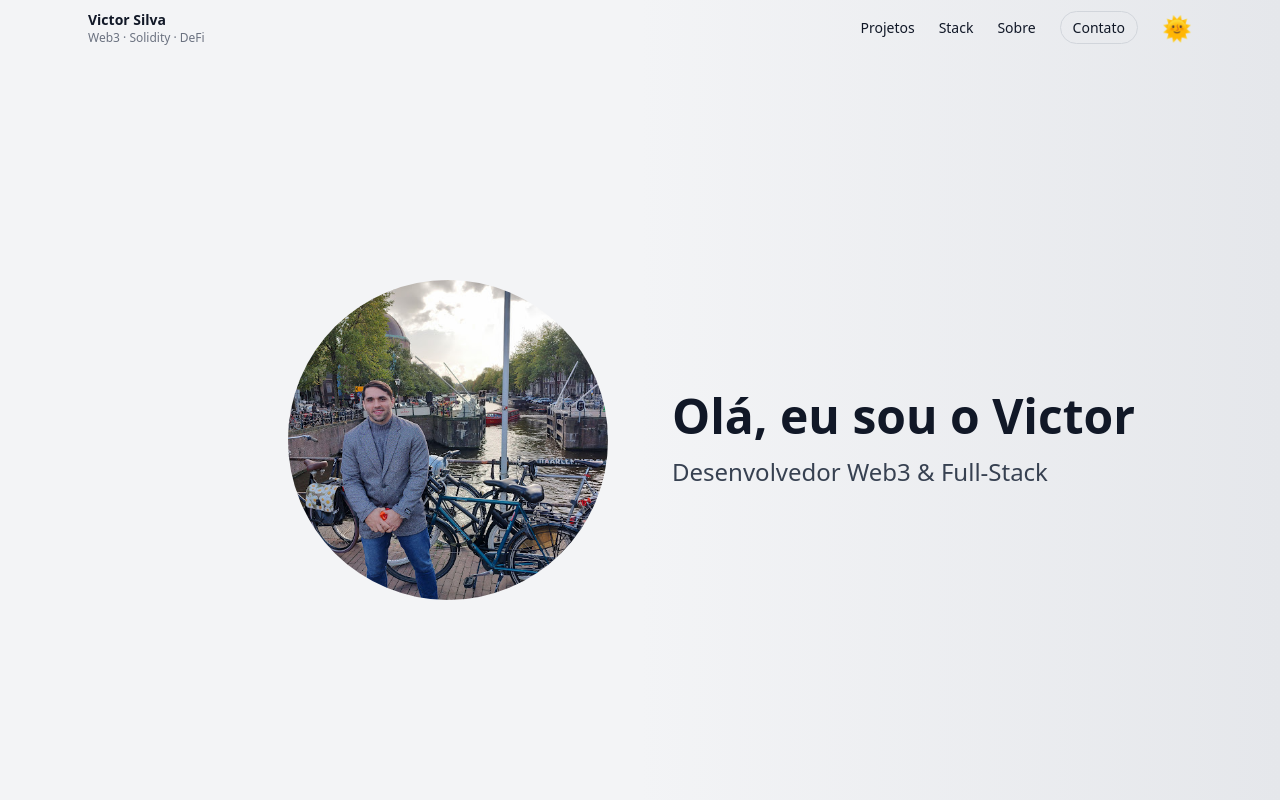
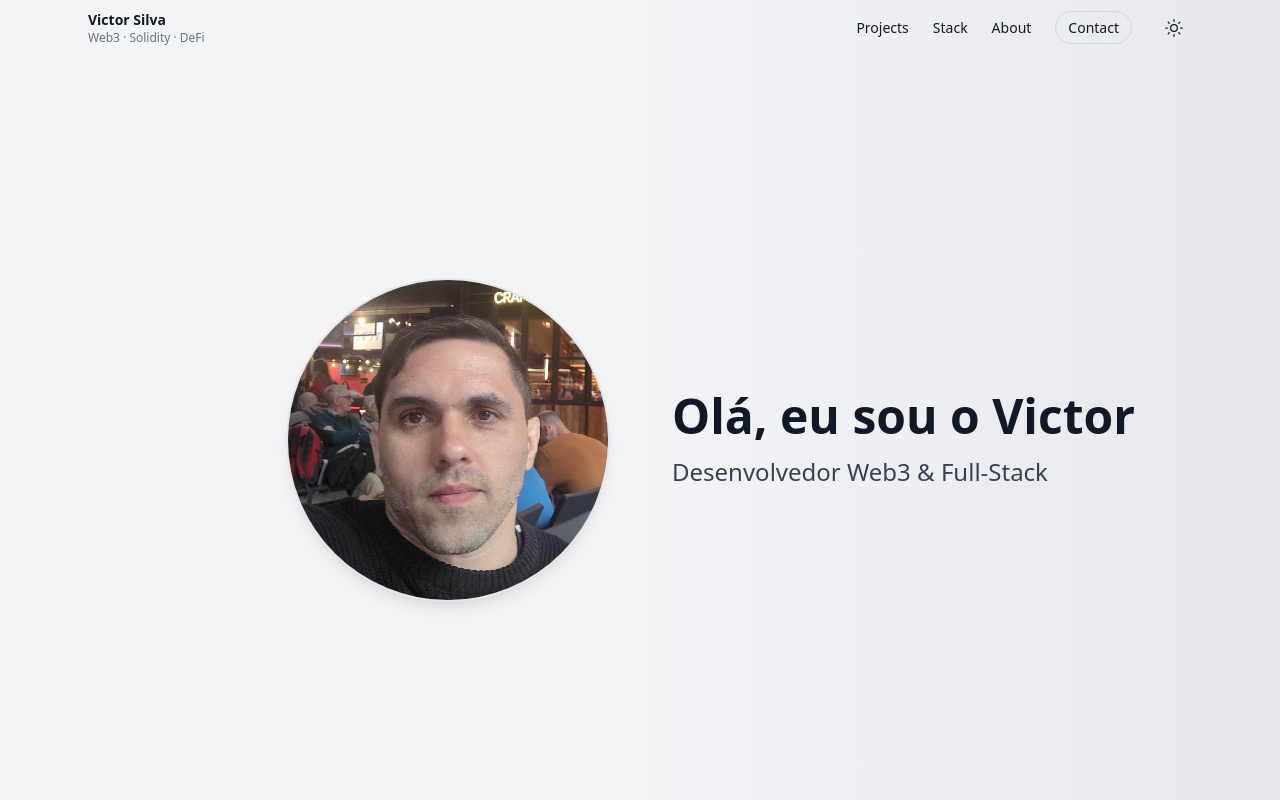
Before and after one commit to victoradauto1/portifolio, a React (Vite) app: page / in a window 1280 px wide. Shown: the top 800 px of the page. Built offline with nearby package versions, Linux system fonts and the light colour scheme.

Commit message:
feat: refine hero avatar, update theme icon, and localize header to English

```diff
--- a/src/components/Header.jsx
+++ b/src/components/Header.jsx
@@ -16,10 +16,12 @@ const Header = () => {
   return (
     <header
       className={`
-        fixed z-50 transition-all duration-300
-        ${scrolled
-          ? "top-4 left-1/2 -translate-x-1/2 bg-white/80 dark:bg-gray-900/80 backdrop-blur-md shadow-lg rounded-full px-6"
-          : "top-0 left-0 w-full bg-transparent"}
+        fixed z-50 transition-all duration-900
+        ${
+          scrolled
+            ? "top-4 left-1/2 -translate-x-1/2 bg-white/40 dark:bg-gray-900/40 backdrop-blur-md shadow-lg rounded-full px-6"
+            : "top-0 left-0 w-full bg-transparent"
+        }
       `}
     >
       <nav
@@ -44,7 +46,7 @@ const Header = () => {
         <ul className="flex items-center gap-6 text-sm font-medium">
           <li>
             <a href="#projects" className="hover:opacity-70 transition">
-              Projetos
+              Projects
             </a>
           </li>
           <li>
@@ -54,7 +56,7 @@ const Header = () => {
           </li>
           <li>
             <a href="#about" className="hover:opacity-70 transition">
-              Sobre
+              About
             </a>
           </li>
           <li>
@@ -62,7 +64,7 @@ const Header = () => {
               href="#contact"
               className="px-3 py-1.5 rounded-full border border-gray-300 dark:border-gray-700 hover:border-gray-900 dark:hover:border-gray-400 transition"
             >
-              Contato
+              Contact
             </a>
           </li>
           <ThemeSwitcher />
--- a/src/components/ThemeSwitcher.jsx
+++ b/src/components/ThemeSwitcher.jsx
@@ -1,4 +1,5 @@
 import { useEffect, useState } from 'react';
+import { Sun, Moon } from 'lucide-react';
 
 const ThemeSwitcher = () => {
   const [theme, setTheme] = useState('light');
@@ -21,8 +22,16 @@ const ThemeSwitcher = () => {
   };
 
   return (
-    <button onClick={toggleTheme} className="text-2xl">
-      {theme === 'light' ? '🌞' : '🌙'}
+    <button
+      onClick={toggleTheme}
+      aria-label="Toggle theme"
+      className="p-2 rounded-full hover:bg-gray-200 dark:hover:bg-gray-800 transition-colors"
+    >
+      {theme === 'light' ? (
+        <Sun size={20} strokeWidth={1.5} />
+      ) : (
+        <Moon size={20} strokeWidth={1.5} />
+      )}
     </button>
   );
 };
--- a/src/sections/Hero.jsx
+++ b/src/sections/Hero.jsx
@@ -10,14 +10,24 @@ const Hero = () => {
       "
     >
       <div className="max-w-6xl mx-auto px-6 grid grid-cols-1 md:grid-cols-2 items-center gap-16">
-
         {/* Imagem circular */}
         <div className="flex justify-center md:justify-end">
-          <div className="w-72 h-72 md:w-80 md:h-80 rounded-full overflow-hidden">
+          <div
+            className="
+            w-72 h-72 md:w-80 md:h-80
+            rounded-full overflow-hidden
+            ring-2 ring-gray-200 dark:ring-gray-700
+            shadow-lg
+          "
+          >
             <img
               src="/profile.jpg"
-              alt="Victor em Amsterdam"
-              className="w-full h-full object-cover object-center"
+              alt="Victor Silva"
+              className="
+                w-full h-full
+                object-cover
+                object-[40%_50%]
+              "
             />
           </div>
         </div>
@@ -32,7 +42,6 @@ const Hero = () => {
             Desenvolvedor Web3 & Full-Stack
           </p>
         </div>
-
       </div>
     </section>
   );
```
Also changed, not shown: public/profile.jpg.
